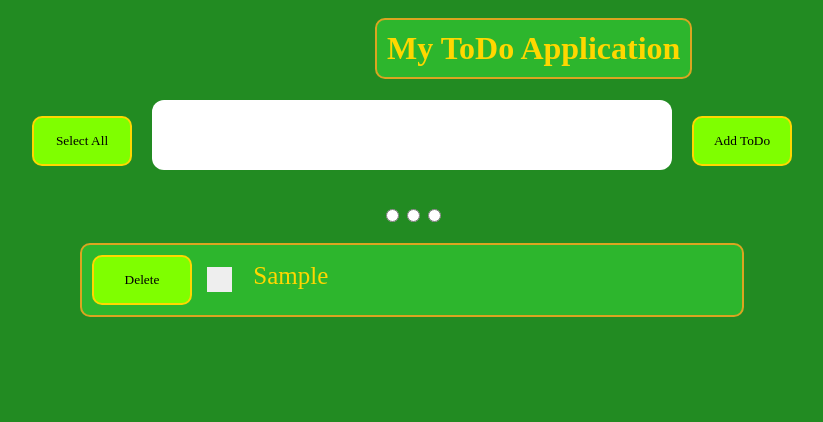
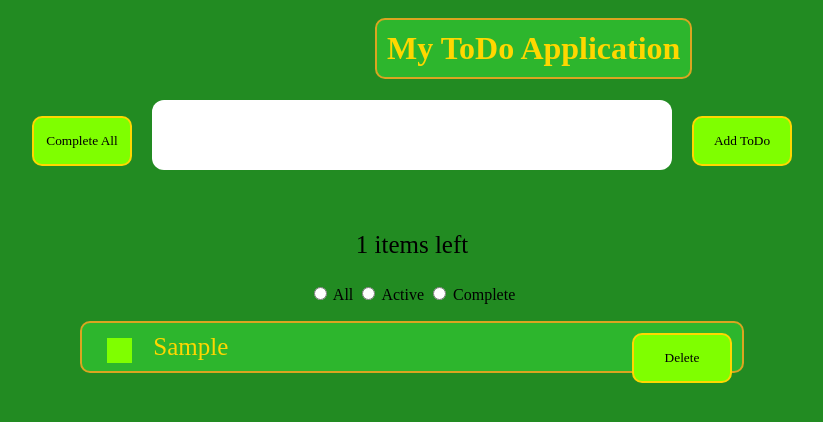
Before and after one commit to EthanSMorse/ToDo, a Vue app: page / in a window 1280 px wide. Both pictures are taken after typing "Sample" into the empty fields and a click on the button "Add ToDo". Shown: the top 422 px of the page, without its empty margins (228-1051 px from the left). Built offline with nearby package versions, Linux system fonts and the light colour scheme.

Commit message:
Dun even more stuff

```diff
--- a/src/App.vue
+++ b/src/App.vue
@@ -31,13 +31,23 @@
       return true
     }
   }
+
+  function activeFilter (todo) {
+    return todo.complete == false
+  }
+
+  function completeAll () {
+    for (let todo of todos.value) {
+      todo.complete = !todo.complete
+    }
+  }
 </script>
 
 <template>
   <h1 class="h1-box">My ToDo Application</h1>
 
   <div>
-    <button id="selectAll-style">Select All</button>
+    <button id="selectAll-style" @click="completeAll">Complete All</button>
     <input id="input-style" @keydown.enter ="addToDo" v-model="input">
     <button id="AddTD-style" @click="addToDo">Add ToDo</button>
   </div>
@@ -45,19 +55,21 @@
   <br>
   <br>
 
-  <div>
-    <input name="filter" type="radio" value="all" v-model="filter">
-    <input name="filter" type="radio" value="active" v-model="filter">
-    <input name="filter" type="radio" value="completed" v-model="filter">
+  <p id="counter-style" v-if="todos.length > 0">{{ todos.filter(activeFilter).length }} items left</p>
+
+  <div v-if="todos.length > 0">
+    <input name="filter" type="radio" value="all" v-model="filter"> All
+    <input name="filter" type="radio" value="active" v-model="filter"> Active
+    <input name="filter" type="radio" value="completed" v-model="filter"> Complete
   </div>
 
   <div class="li-style li-box" v-for="(todo, index) in todos.filter(todoFilter)" :class="{completed:todo.complete}">
-    <button @click= "deleteToDo(index)">Delete</button>
     <label class="container">
-      <input id="CB-style" type="checkbox" v-model="todo.complete">
+      <input type="checkbox" v-model="todo.complete">
       <span class="checkmark"></span>
     </label>
     {{ todo.text }}
+    <button id="deleteTD" @click= "deleteToDo(index)">Delete</button>
   </div>
 </template>
 
@@ -66,11 +78,11 @@
   body {
     background-color: forestgreen;
     text-align: center;
+    font-family: cursive;
   }
 
   h1 {
     color: gold;
-    font-family: cursive;
   }
 
   .h1-box {
@@ -117,12 +129,15 @@
     margin-left: 20px;
   }
 
+  #deleteTD {
+    float: right;
+  }
+
   .li-style {
     list-style: none;
     color: gold;
     margin: 10px;
     font-size: 25px;
-    font-family: cursive;
   }
 
   .li-box {
@@ -142,10 +157,11 @@
 
   .completed {
     text-decoration: line-through;
-    color: gray;
+    color: goldenrod;
   }
 
-  #CB-style {
+  #counter-style {
+    font-size: 25px;
   }
 
   .container {
@@ -174,15 +190,15 @@
   left: 0;
   height: 25px;
   width: 25px;
-  background-color: #eee;
+  background-color: chartreuse;
 }
 
 .container:hover input ~ .checkmark {
-  background-color: #ccc;
+  background-color: forestgreen;
 }
 
 .container input:checked ~ .checkmark {
-  background-color: #2196F3;
+  background-color: chartreuse;
 }
 
 .checkmark:after {
@@ -200,7 +216,7 @@
   top: 5px;
   width: 5px;
   height: 10px;
-  border: solid white;
+  border: solid gold;
   border-width: 0 3px 3px 0;
   -webkit-transform: rotate(45deg);
   -ms-transform: rotate(45deg);
```
